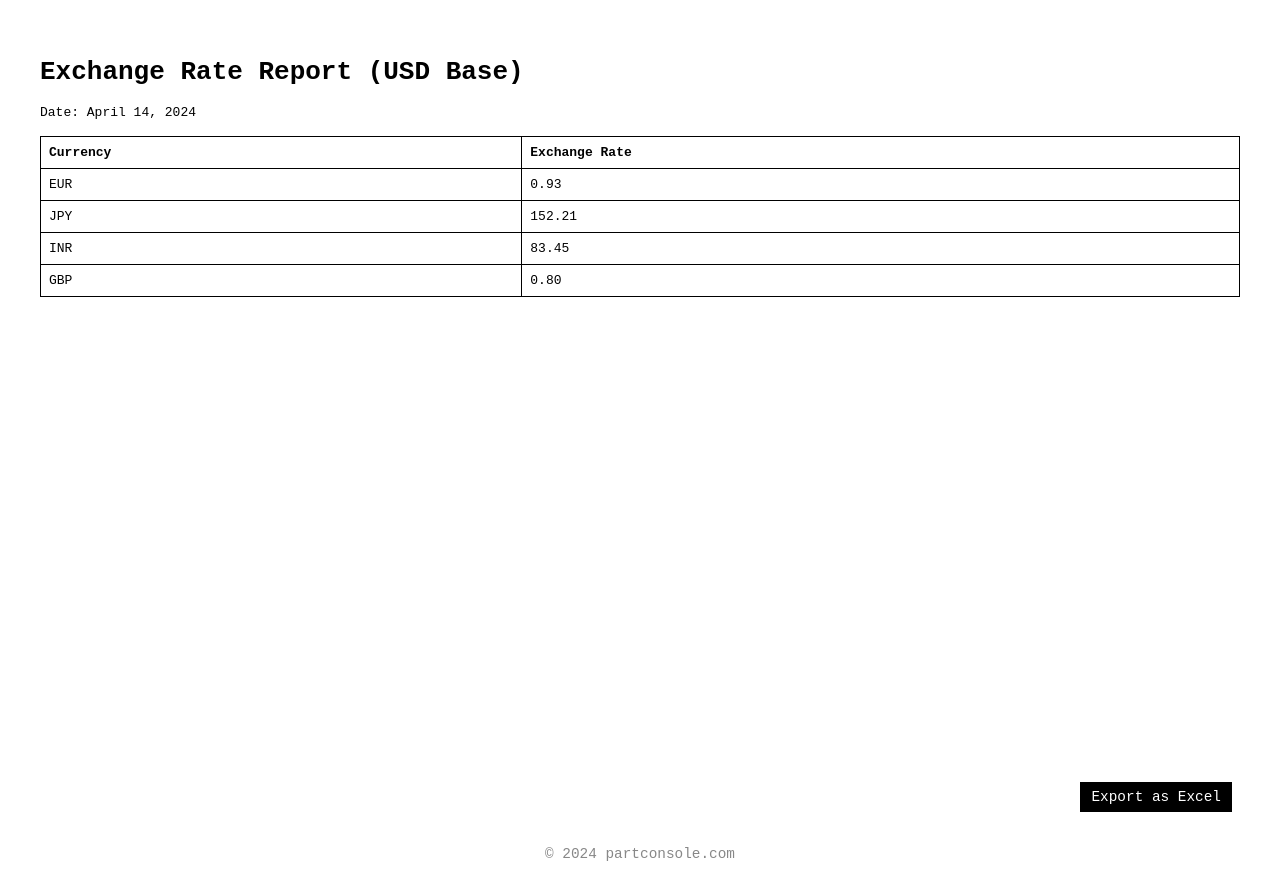
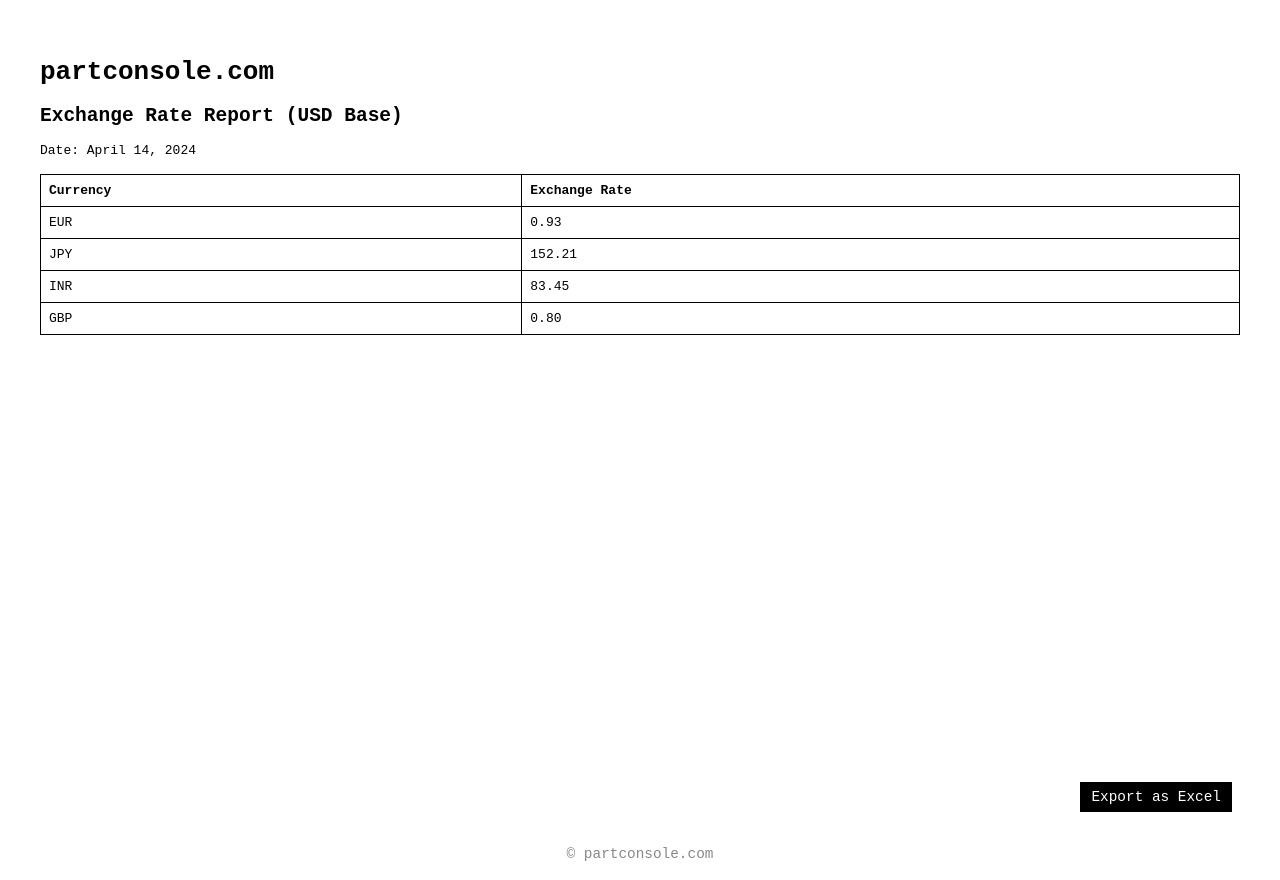
Before and after one commit to partconsole/partconsole.github.io, a website: page main.html in a window 1280 px wide. Drawn offline with Linux system fonts and the light colour scheme.

Commit message:
Update main.html

```diff
--- a/main.html
+++ b/main.html
@@ -1,7 +1,7 @@
 <!DOCTYPE html>
 <html>
 <head>
-  <title>Exchange Rate Report - April 14, 2024</title>
+  <title>Exchange Rate Report - April 14, 2025</title>
   <style>
     body {
       font-family: monospace;
@@ -43,7 +43,8 @@
   </style>
 </head>
 <body>
-  <h1>Exchange Rate Report (USD Base)</h1>
+  <h1>partconsole.com</h1>
+  <h2>Exchange Rate Report (USD Base)</h2>
   <p>Date: April 14, 2024</p>
   <table id="report-table">
     <tr><th>Currency</th><th>Exchange Rate</th></tr>
@@ -54,7 +55,7 @@
   </table>
 
   <button id="export-btn">Export as Excel</button>
-  <footer>&copy; 2024 partconsole.com</footer>
+  <footer>&copy; partconsole.com</footer>
 
   <script>
     document.getElementById("export-btn").onclick = function () {
```
